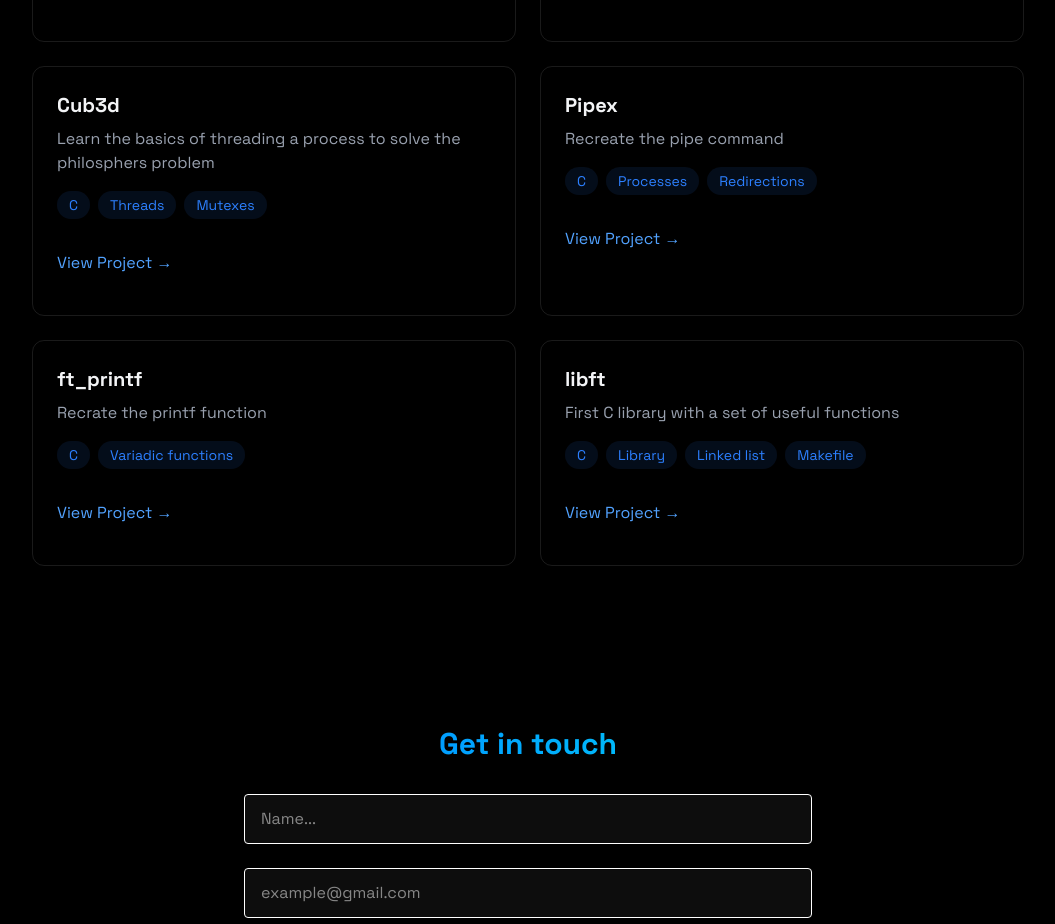
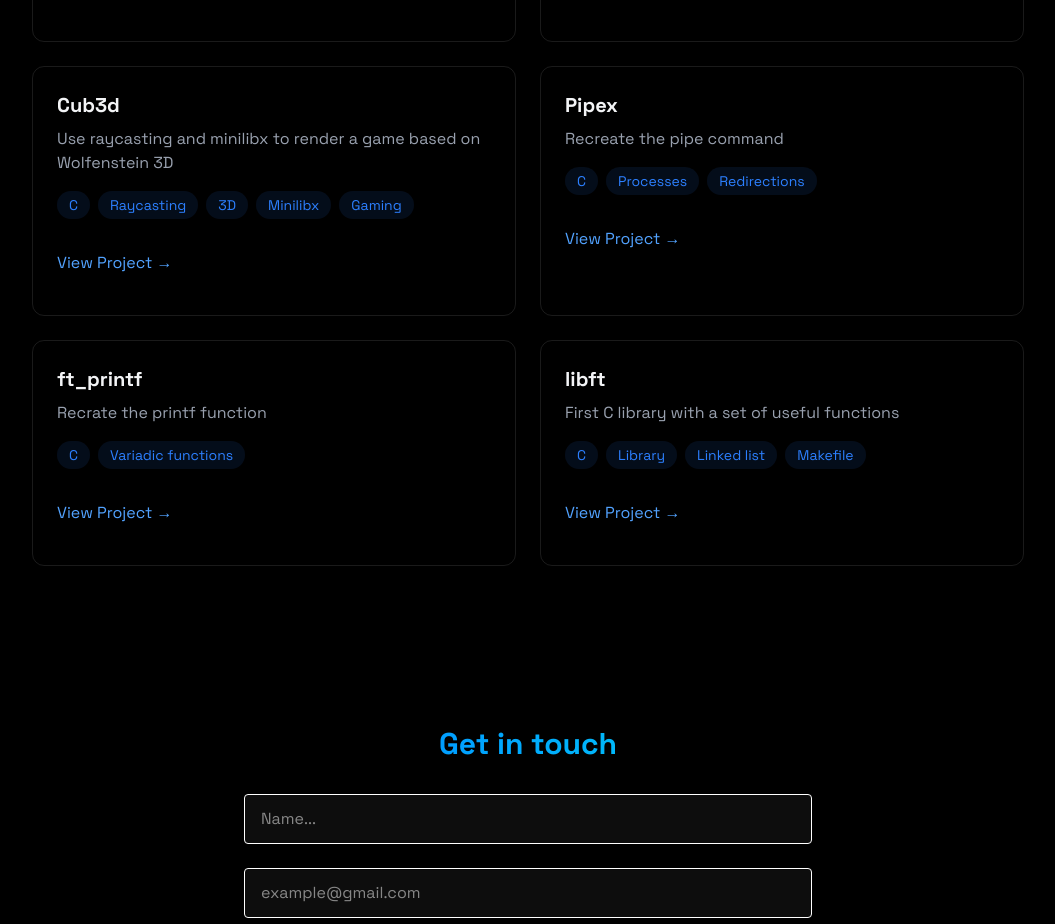
Before and after one commit to lgernido/portfolio, a React (Vite) app: page / in a window 1280 px wide. Shown: the part 2880-3804 px from the top of the page, without its empty margins (112-1167 px from the left). Built offline with nearby package versions, Linux system fonts and the light colour scheme.

Commit message:
all projects completed

```diff
--- a/src/components/sections/Project.jsx
+++ b/src/components/sections/Project.jsx
@@ -100,7 +100,7 @@ export const Projects = () => {
                         ))}
                         </div>
                         <div className="flex justify-between items-center">
-                            <a href="#minishell" className="text-blue-400 hover:text-blue-300 transition-colors my-4">
+                            <a href="https://github.com/lgernido/minishell" className="text-blue-400 hover:text-blue-300 transition-colors my-4">
                                 View Project →
                             </a>
                         </div>
@@ -127,10 +127,10 @@ export const Projects = () => {
                     <div className="p-6 rounded-xl border border-white/10 hover:-translate-y-1 hover:border-blue-500/30 hover:shadow-[0_2px_8px_rgba(59, 130, 246, 0.1)] transition-all">
                         <h3 className="text-xl font-bold mb-2">Cub3d</h3>
                         <p className="text-gray-400 mb-4">
-                            Learn the basics of threading a process to solve the philosphers problem
+                            Use raycasting and minilibx to render a game based on Wolfenstein 3D
                         </p>
                         <div className="flex flex-wrap gap-2 mb-4">
-                            {["C", "Threads", "Mutexes"].map((tech, key) => (
+                            {["C", "Raycasting", "3D", "Minilibx", "Gaming"].map((tech, key) => (
                             <span key={key}
                             className="bg-blue-500/10 text-blue-500 py-1 px-3 rounded-full text-sm hover:bg-blue-500/20 hover:shadow-[0_2px_8px_rgba(59, 130, 246, 0.2)] transition">
                                 {tech}
@@ -138,7 +138,7 @@ export const Projects = () => {
                         ))}
                         </div>
                         <div className="flex justify-between items-center">
-                            <a href="https://github.com/lgernido/42-philo" target="blank" rel="noopener noreferrer" className="text-blue-400 hover:text-blue-300 transition-colors my-4">
+                            <a href="https://github.com/lgernido/cub3d" target="blank" rel="noopener noreferrer" className="text-blue-400 hover:text-blue-300 transition-colors my-4">
                                 View Project →
                             </a>
                         </div>
```
